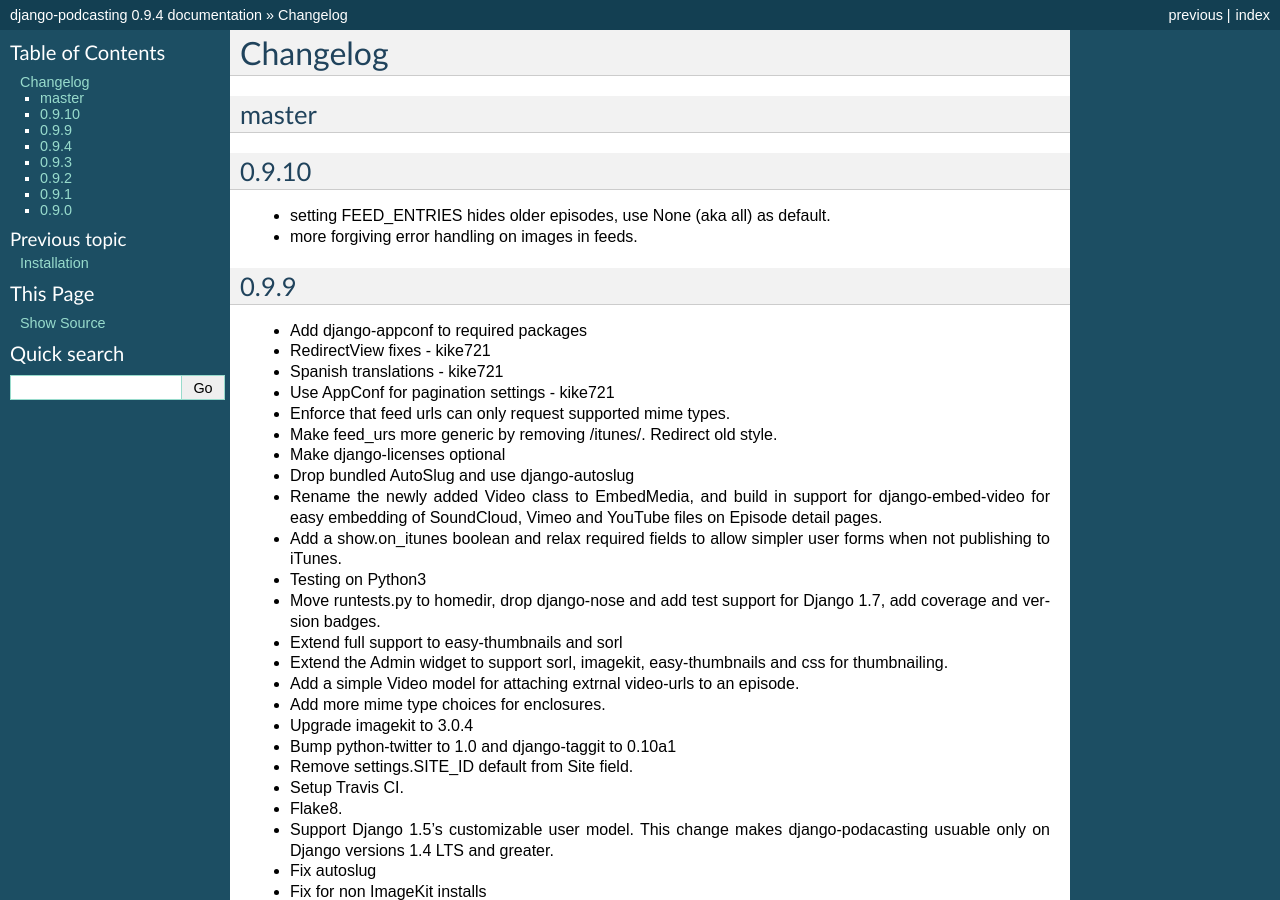
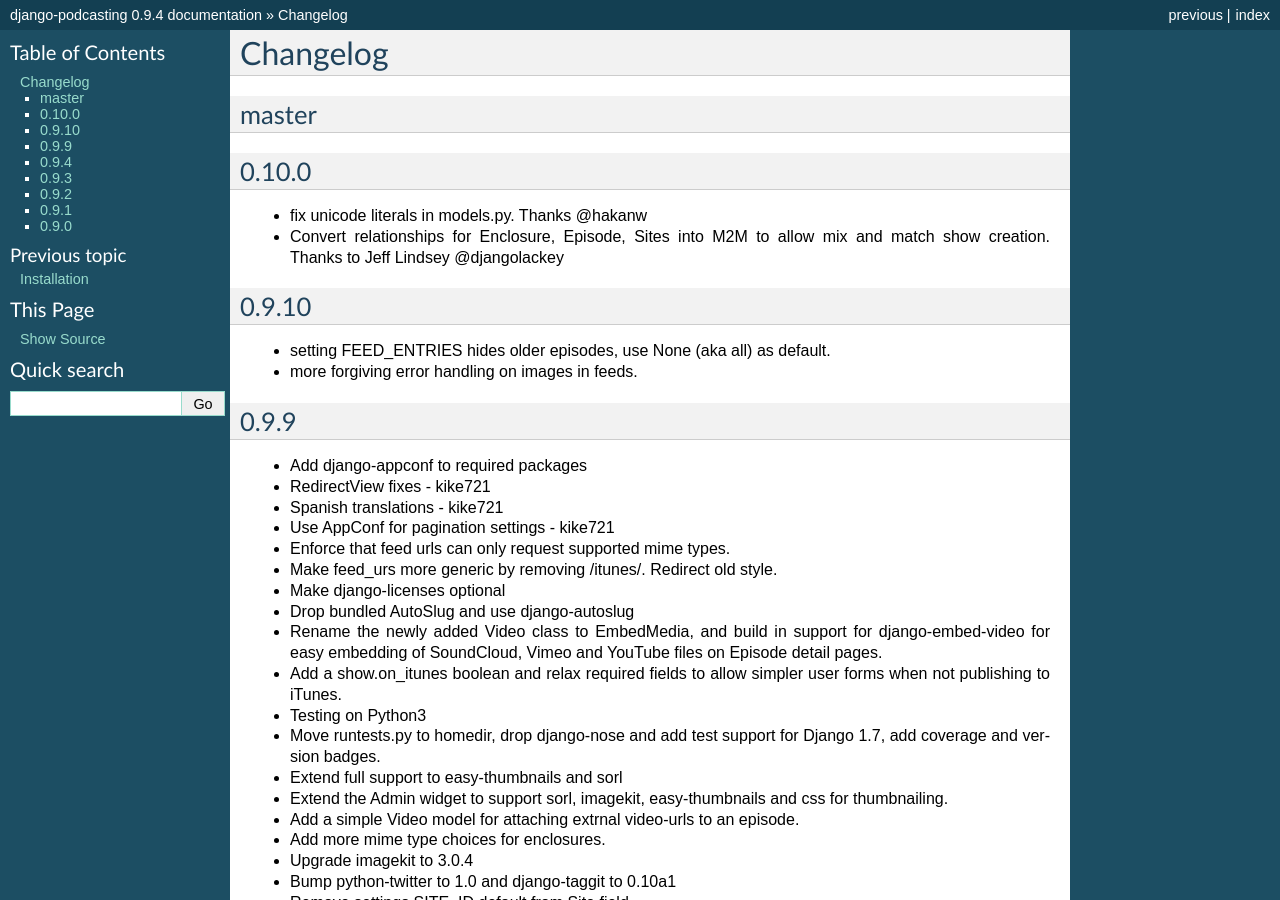
Before and after one commit to rizumu/django-podcasting, a Sphinx documentation site: the page built from docs/changelog.rst, in a window 1280 px wide and 900 px high. Built offline with Sphinx 7.4.7, drawn with Linux system fonts in a browser that asks for light colours.

Commit message:
update authors and bump version

```diff
--- a/docs/changelog.rst
+++ b/docs/changelog.rst
@@ -3,6 +3,14 @@
 
 master
 ------
+
+0.10.0
+------
+- fix unicode literals in models.py. Thanks @hakanw
+- Convert relationships for Enclosure, Episode, Sites into M2M to
+  allow mix and match show creation. Thanks to Jeff Lindsey
+  @djangolackey
+
 
 0.9.10
 ------
--- a/podcasting/__init__.py
+++ b/podcasting/__init__.py
@@ -2,8 +2,8 @@
 # Packging guide: http://guide.python-distribute.org/quickstart.html
 __version_info__ = {
     "major": 0,
-    "minor": 9,
-    "micro": 10,
+    "minor": 10,
+    "micro": 0,
     "releaselevel": "final",
     "serial": 0,
 }
```
Also changed, not shown: 1 other file.
